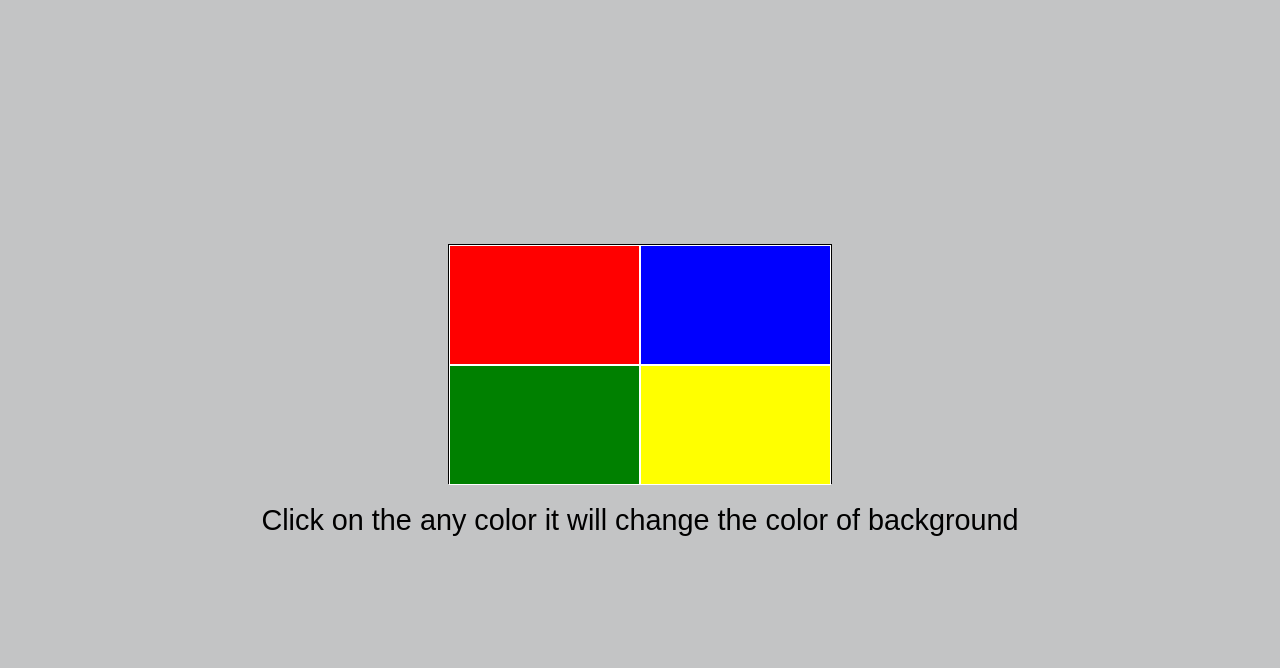
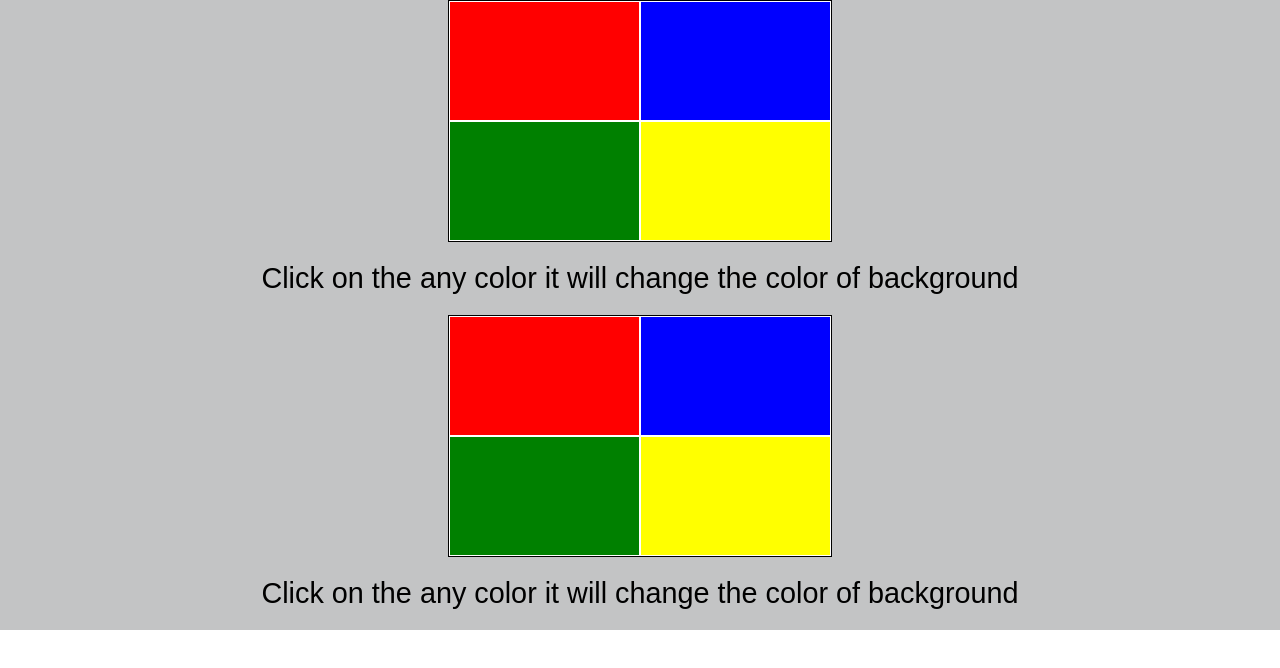
Before and after one commit to MisbahProgrammer/Background-changer, a plain HTML site: page index.html in a window 1280 px wide. Drawn offline with Linux system fonts and the light colour scheme.

Commit message:
Make another bg color changer using forEach

```diff
--- a/index.html
+++ b/index.html
@@ -15,6 +15,13 @@
             <div class="color" id="yellow" onclick="yellowColor()"></div>
         </div>
         <p>Click on the any color it will change the color of background</p>
+        <div class="box2" id="box2">
+            <div class="color" id="red"></div>
+            <div class="color" id="blue"></div>
+            <div class="color" id="green"></div>
+            <div class="color" id="yellow"></div>
+        </div>
+        <p>Click on the any color it will change the color of background</p>
     </div>
     <script src="script.js"></script>
 </body>
--- a/script.js
+++ b/script.js
@@ -15,3 +15,17 @@ function greenColor (){
 function yellowColor (){
     container.style.backgroundColor = 'yellow';
 }
+
+//Box 2
+// script.js
+document.addEventListener('DOMContentLoaded', () => {
+    const screen = document.getElementById('screen');
+    const colors = document.querySelectorAll('.color');
+
+    colors.forEach(color => {
+        color.addEventListener('click', () => {
+            const colorId = color.id;
+            screen.style.backgroundColor = colorId;
+        });
+    });
+});
--- a/style.css
+++ b/style.css
@@ -5,7 +5,7 @@
 }
 .container{
     width: 100%;
-    height: 100vh;
+    /* height: 100vh; */
     display: flex;
     flex-direction: column;
     align-items: center;
@@ -49,3 +49,10 @@ p{
     font-weight: 500;
     padding: 20px;
 }
+.box2{
+    width: 30vw;
+    height:30%;
+    border: 1px solid black;
+    display: flex;
+    flex-wrap: wrap;
+}
```
